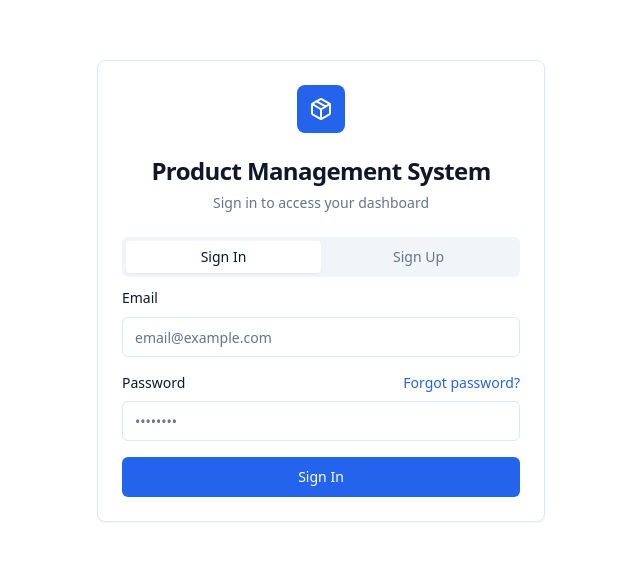
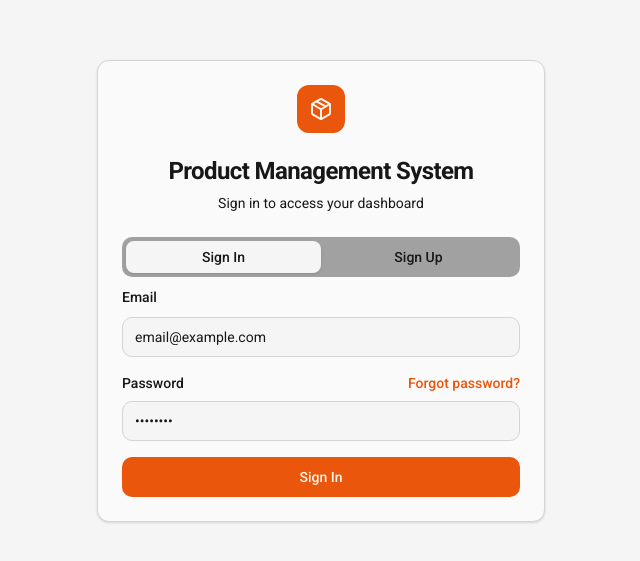
Before and after one commit to calintulbure/panel-forge-28, a React (Vite) app: page /auth in a window 1280 px wide. Shown: the part 109-670 px from the top of the page, without its empty margins (319-959 px from the left). Built offline with nearby package versions, Linux system fonts and the light colour scheme; the HTML template or start-up script is replaced by a standard one.

Commit message:
Applied theme Harvest
Applied theme in Lovable

```diff
--- a/src/index.css
+++ b/src/index.css
@@ -1,3 +1,6 @@
+@import url("https://fonts.googleapis.com/css2?family=Roboto:wght@400;500;700&display=swap");
+@import url("https://fonts.googleapis.com/css2?family=Libre+Caslon+Text:wght@400;700&display=swap");
+@import url("https://fonts.googleapis.com/css2?family=Roboto+Mono:wght@400;700&display=swap");
 @tailwind base;
 @tailwind components;
 @tailwind utilities;
@@ -8,29 +11,29 @@ All colors MUST be HSL.
 
 @layer base {
   :root {
-    --background: 0 0% 100%;
-    --foreground: 222 47% 11%;
+    --background: 0 0% 96%;
+    --foreground: 0 0% 9%;
 
-    --card: 0 0% 100%;
-    --card-foreground: 222 47% 11%;
+    --card: 0 0% 98%;
+    --card-foreground: 0 0% 9%;
 
-    --popover: 0 0% 100%;
-    --popover-foreground: 222 47% 11%;
+    --popover: 0 0% 89%;
+    --popover-foreground: 0 0% 9%;
 
-    --primary: 221 83% 53%;
-    --primary-foreground: 0 0% 100%;
+    --primary: 20 90% 48%;
+    --primary-foreground: 33 100% 96%;
 
-    --secondary: 210 40% 96%;
-    --secondary-foreground: 222 47% 11%;
+    --secondary: 0 0% 32%;
+    --secondary-foreground: 0 0% 98%;
 
-    --muted: 210 40% 96%;
-    --muted-foreground: 215 16% 47%;
+    --muted: 0 0% 63%;
+    --muted-foreground: 0 0% 9%;
 
-    --accent: 142 76% 36%;
-    --accent-foreground: 0 0% 100%;
+    --accent: 47 100% 96%;
+    --accent-foreground: 37 92% 50%;
 
-    --destructive: 0 84% 60%;
-    --destructive-foreground: 0 0% 100%;
+    --destructive: 0 72% 50%;
+    --destructive-foreground: 0 85% 97%;
 
     --success: 142 76% 36%;
     --success-foreground: 0 0% 100%;
@@ -38,46 +41,65 @@ All colors MUST be HSL.
     --warning: 38 92% 50%;
     --warning-foreground: 0 0% 100%;
 
-    --border: 214 32% 91%;
-    --input: 214 32% 91%;
-    --ring: 221 83% 53%;
+    --border: 0 0% 83%;
+    --input: 0 0% 83%;
+    --ring: 20 90% 48%;
 
-    --radius: 0.5rem;
+    --radius: 0.75rem;
 
     --sidebar-background: 222 47% 11%;
-    --sidebar-foreground: 210 40% 98%;
-    --sidebar-primary: 221 83% 53%;
-    --sidebar-primary-foreground: 0 0% 100%;
-    --sidebar-accent: 217 33% 17%;
-    --sidebar-accent-foreground: 210 40% 98%;
-    --sidebar-border: 217 33% 17%;
-    --sidebar-ring: 221 83% 53%;
+    --sidebar-foreground: 0 0% 9%;
+    --sidebar-primary: 20 90% 48%;
+    --sidebar-primary-foreground: 33 100% 96%;
+    --sidebar-accent: 0 0% 32%;
+    --sidebar-accent-foreground: 0 0% 98%;
+    --sidebar-border: 0 0% 83%;
+    --sidebar-ring: 20 90% 48%;
+    --chart-1: 27 95% 60%;
+    --chart-2: 43 96% 56%;
+    --chart-3: 47 95% 53%;
+    --chart-4: 24 94% 53%;
+    --chart-5: 0 0% 45%;
+    --sidebar: 0 0% 98%;
+    --font-sans: 'Roboto', ui-sans-serif, system-ui, -apple-system, BlinkMacSystemFont, 'Segoe UI', 'Helvetica Neue', Arial, 'Noto Sans', sans-serif;
+    --font-serif: 'Libre Caslon Text', ui-serif, Georgia, Cambria, 'Times New Roman', Times, serif;
+    --font-mono: 'Roboto Mono', ui-monospace, SFMono-Regular, Menlo, Monaco, Consolas, 'Liberation Mono', 'Courier New', monospace;
+    --shadow-2xs: 0 1px 3px 0px hsl(0 0% 0% / 0.05);
+    --shadow-xs: 0 1px 3px 0px hsl(0 0% 0% / 0.05);
+    --shadow-sm: 0 1px 3px 0px hsl(0 0% 0% / 0.1), 0 1px 2px -1px hsl(0 0% 0% / 0.1);
+    --shadow: 0 1px 3px 0px hsl(0 0% 0% / 0.1), 0 1px 2px -1px hsl(0 0% 0% / 0.1);
+    --shadow-md: 0 1px 3px 0px hsl(0 0% 0% / 0.1), 0 2px 4px -1px hsl(0 0% 0% / 0.1);
+    --shadow-lg: 0 1px 3px 0px hsl(0 0% 0% / 0.1), 0 4px 6px -1px hsl(0 0% 0% / 0.1);
+    --shadow-xl: 0 1px 3px 0px hsl(0 0% 0% / 0.1), 0 8px 10px -1px hsl(0 0% 0% / 0.1);
+    --shadow-2xl: 0 1px 3px 0px hsl(0 0% 0% / 0.25);
+    --tracking-normal: 0em;
+    --spacing: 0.25rem;
   }
 
   .dark {
-    --background: 222 47% 11%;
-    --foreground: 210 40% 98%;
+    --background: 0 0% 9%;
+    --foreground: 0 0% 98%;
 
-    --card: 217 33% 17%;
-    --card-foreground: 210 40% 98%;
+    --card: 0 0% 14%;
+    --card-foreground: 0 0% 98%;
 
-    --popover: 217 33% 17%;
-    --popover-foreground: 210 40% 98%;
+    --popover: 0 0% 25%;
+    --popover-foreground: 0 0% 98%;
 
-    --primary: 221 83% 53%;
-    --primary-foreground: 0 0% 100%;
+    --primary: 27 95% 60%;
+    --primary-foreground: 12 81% 14%;
 
-    --secondary: 217 33% 17%;
-    --secondary-foreground: 210 40% 98%;
+    --secondary: 0 0% 45%;
+    --secondary-foreground: 0 0% 98%;
 
-    --muted: 217 33% 17%;
-    --muted-foreground: 215 20% 65%;
+    --muted: 0 0% 45%;
+    --muted-foreground: 0 0% 98%;
 
-    --accent: 142 76% 36%;
-    --accent-foreground: 0 0% 100%;
+    --accent: 20 91% 14%;
+    --accent-foreground: 43 96% 56%;
 
-    --destructive: 0 63% 31%;
-    --destructive-foreground: 210 40% 98%;
+    --destructive: 0 84% 60%;
+    --destructive-foreground: 0 85% 97%;
 
     --success: 142 76% 36%;
     --success-foreground: 0 0% 100%;
@@ -85,18 +107,32 @@ All colors MUST be HSL.
     --warning: 38 92% 50%;
     --warning-foreground: 0 0% 100%;
 
-    --border: 217 33% 17%;
-    --input: 217 33% 17%;
-    --ring: 221 83% 53%;
+    --border: 0 0% 32%;
+    --input: 0 0% 32%;
+    --ring: 27 95% 60%;
 
     --sidebar-background: 222 47% 11%;
-    --sidebar-foreground: 210 40% 98%;
-    --sidebar-primary: 221 83% 53%;
-    --sidebar-primary-foreground: 0 0% 100%;
-    --sidebar-accent: 217 33% 17%;
-    --sidebar-accent-foreground: 210 40% 98%;
-    --sidebar-border: 217 33% 17%;
-    --sidebar-ring: 221 83% 53%;
+    --sidebar-foreground: 0 0% 98%;
+    --sidebar-primary: 27 95% 60%;
+    --sidebar-primary-foreground: 12 81% 14%;
+    --sidebar-accent: 43 96% 56%;
+    --sidebar-accent-foreground: 20 91% 14%;
+    --sidebar-border: 0 0% 32%;
+    --sidebar-ring: 27 95% 60%;
+    --chart-1: 30 97% 72%;
+    --chart-2: 45 96% 64%;
+    --chart-3: 48 96% 76%;
+    --chart-4: 27 95% 60%;
+    --chart-5: 0 0% 45%;
+    --sidebar: 0 0% 14%;
+    --shadow-2xs: 0 1px 3px 0px hsl(0 0% 0% / 0.05);
+    --shadow-xs: 0 1px 3px 0px hsl(0 0% 0% / 0.05);
+    --shadow-sm: 0 1px 3px 0px hsl(0 0% 0% / 0.1), 0 1px 2px -1px hsl(0 0% 0% / 0.1);
+    --shadow: 0 1px 3px 0px hsl(0 0% 0% / 0.1), 0 1px 2px -1px hsl(0 0% 0% / 0.1);
+    --shadow-md: 0 1px 3px 0px hsl(0 0% 0% / 0.1), 0 2px 4px -1px hsl(0 0% 0% / 0.1);
+    --shadow-lg: 0 1px 3px 0px hsl(0 0% 0% / 0.1), 0 4px 6px -1px hsl(0 0% 0% / 0.1);
+    --shadow-xl: 0 1px 3px 0px hsl(0 0% 0% / 0.1), 0 8px 10px -1px hsl(0 0% 0% / 0.1);
+    --shadow-2xl: 0 1px 3px 0px hsl(0 0% 0% / 0.25);
   }
 }
 
--- a/tailwind.config.ts
+++ b/tailwind.config.ts
@@ -7,93 +7,136 @@ export default {
   theme: {
   	container: {
   		center: true,
-      padding: "2rem",
+  		padding: '2rem',
   		screens: {
-        "2xl": "1400px",
-      },
+  			'2xl': '1400px'
+  		}
   	},
   	extend: {
   		colors: {
-        border: "hsl(var(--border))",
-        input: "hsl(var(--input))",
-        ring: "hsl(var(--ring))",
-        background: "hsl(var(--background))",
-        foreground: "hsl(var(--foreground))",
+  			border: 'hsl(var(--border))',
+  			input: 'hsl(var(--input))',
+  			ring: 'hsl(var(--ring))',
+  			background: 'hsl(var(--background))',
+  			foreground: 'hsl(var(--foreground))',
   			primary: {
-          DEFAULT: "hsl(var(--primary))",
-          foreground: "hsl(var(--primary-foreground))",
+  				DEFAULT: 'hsl(var(--primary))',
+  				foreground: 'hsl(var(--primary-foreground))'
   			},
   			secondary: {
-          DEFAULT: "hsl(var(--secondary))",
-          foreground: "hsl(var(--secondary-foreground))",
+  				DEFAULT: 'hsl(var(--secondary))',
+  				foreground: 'hsl(var(--secondary-foreground))'
   			},
   			destructive: {
-          DEFAULT: "hsl(var(--destructive))",
-          foreground: "hsl(var(--destructive-foreground))",
+  				DEFAULT: 'hsl(var(--destructive))',
+  				foreground: 'hsl(var(--destructive-foreground))'
   			},
   			muted: {
-          DEFAULT: "hsl(var(--muted))",
-          foreground: "hsl(var(--muted-foreground))",
+  				DEFAULT: 'hsl(var(--muted))',
+  				foreground: 'hsl(var(--muted-foreground))'
   			},
   			accent: {
-          DEFAULT: "hsl(var(--accent))",
-          foreground: "hsl(var(--accent-foreground))",
+  				DEFAULT: 'hsl(var(--accent))',
+  				foreground: 'hsl(var(--accent-foreground))'
   			},
   			success: {
-          DEFAULT: "hsl(var(--success))",
-          foreground: "hsl(var(--success-foreground))",
+  				DEFAULT: 'hsl(var(--success))',
+  				foreground: 'hsl(var(--success-foreground))'
   			},
   			warning: {
-          DEFAULT: "hsl(var(--warning))",
-          foreground: "hsl(var(--warning-foreground))",
+  				DEFAULT: 'hsl(var(--warning))',
+  				foreground: 'hsl(var(--warning-foreground))'
   			},
   			popover: {
-          DEFAULT: "hsl(var(--popover))",
-          foreground: "hsl(var(--popover-foreground))",
+  				DEFAULT: 'hsl(var(--popover))',
+  				foreground: 'hsl(var(--popover-foreground))'
   			},
   			card: {
-          DEFAULT: "hsl(var(--card))",
-          foreground: "hsl(var(--card-foreground))",
+  				DEFAULT: 'hsl(var(--card))',
+  				foreground: 'hsl(var(--card-foreground))'
   			},
   			sidebar: {
-          DEFAULT: "hsl(var(--sidebar-background))",
-          foreground: "hsl(var(--sidebar-foreground))",
-          primary: "hsl(var(--sidebar-primary))",
-          "primary-foreground": "hsl(var(--sidebar-primary-foreground))",
-          accent: "hsl(var(--sidebar-accent))",
-          "accent-foreground": "hsl(var(--sidebar-accent-foreground))",
-          border: "hsl(var(--sidebar-border))",
-          ring: "hsl(var(--sidebar-ring))",
-        },
+  				DEFAULT: 'hsl(var(--sidebar-background))',
+  				foreground: 'hsl(var(--sidebar-foreground))',
+  				primary: 'hsl(var(--sidebar-primary))',
+  				'primary-foreground': 'hsl(var(--sidebar-primary-foreground))',
+  				accent: 'hsl(var(--sidebar-accent))',
+  				'accent-foreground': 'hsl(var(--sidebar-accent-foreground))',
+  				border: 'hsl(var(--sidebar-border))',
+  				ring: 'hsl(var(--sidebar-ring))'
+  			}
   		},
   		borderRadius: {
-        lg: "var(--radius)",
-        md: "calc(var(--radius) - 2px)",
-        sm: "calc(var(--radius) - 4px)",
+  			lg: 'var(--radius)',
+  			md: 'calc(var(--radius) - 2px)',
+  			sm: 'calc(var(--radius) - 4px)'
   		},
   		keyframes: {
-        "accordion-down": {
+  			'accordion-down': {
   				from: {
-            height: "0",
+  					height: '0'
   				},
   				to: {
-            height: "var(--radix-accordion-content-height)",
+  					height: 'var(--radix-accordion-content-height)'
+  				}
   			},
-        },
-        "accordion-up": {
+  			'accordion-up': {
   				from: {
-            height: "var(--radix-accordion-content-height)",
+  					height: 'var(--radix-accordion-content-height)'
   				},
   				to: {
-            height: "0",
-          },
-        },
+  					height: '0'
+  				}
+  			}
   		},
   		animation: {
-        "accordion-down": "accordion-down 0.2s ease-out",
-        "accordion-up": "accordion-up 0.2s ease-out",
+  			'accordion-down': 'accordion-down 0.2s ease-out',
+  			'accordion-up': 'accordion-up 0.2s ease-out'
   		},
+  		boxShadow: {
+  			'2xs': 'var(--shadow-2xs)',
+  			xs: 'var(--shadow-xs)',
+  			sm: 'var(--shadow-sm)',
+  			md: 'var(--shadow-md)',
+  			lg: 'var(--shadow-lg)',
+  			xl: 'var(--shadow-xl)',
+  			'2xl': 'var(--shadow-2xl)'
   		},
+  		fontFamily: {
+  			sans: [
+  				'Roboto',
+  				'ui-sans-serif',
+  				'system-ui',
+  				'-apple-system',
+  				'BlinkMacSystemFont',
+  				'Segoe UI',
+  				'Helvetica Neue',
+  				'Arial',
+  				'Noto Sans',
+  				'sans-serif'
+  			],
+  			serif: [
+  				'Libre Caslon Text',
+  				'ui-serif',
+  				'Georgia',
+  				'Cambria',
+  				'Times New Roman',
+  				'Times',
+  				'serif'
+  			],
+  			mono: [
+  				'Roboto Mono',
+  				'ui-monospace',
+  				'SFMono-Regular',
+  				'Menlo',
+  				'Monaco',
+  				'Consolas',
+  				'Liberation Mono',
+  				'Courier New',
+  				'monospace'
+  			]
+  		}
+  	}
   },
   plugins: [require("tailwindcss-animate")],
 } satisfies Config;
```
Lines whose indentation alone changed are shown as unchanged.
